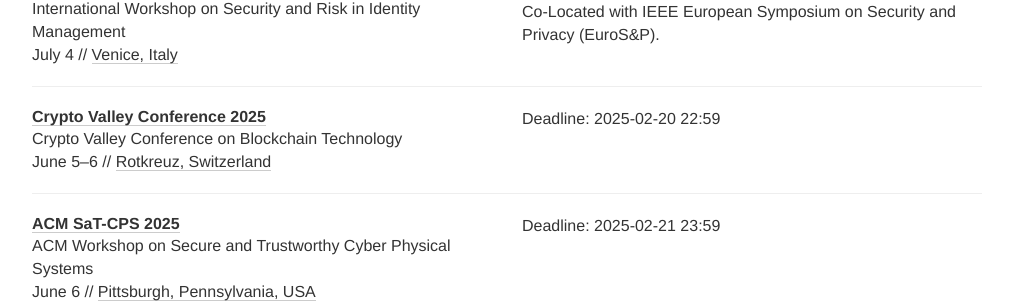
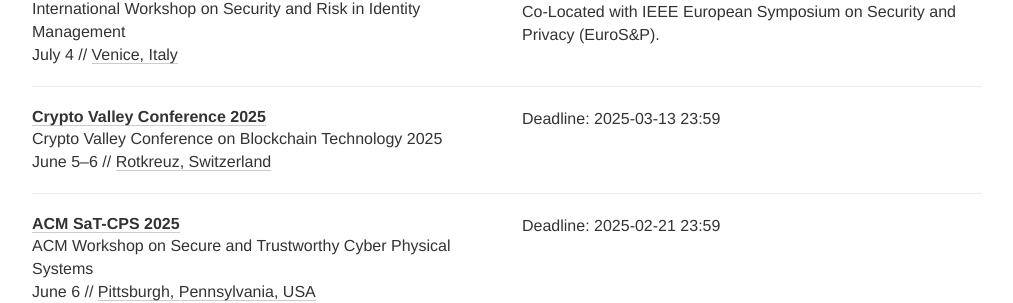
Before and after one commit to sec-deadlines/sec-deadlines.github.io, a Jekyll site: the page built from index.html, in a window 1280 px wide and 900 px high, scrolled down 16737 px. Shown: the part 287-590 px from the top of the window, without its empty margins (133-1146 px from the left). Built offline with Jekyll 4.4.1, drawn with Linux system fonts in a browser that asks for light colours; nearby versions of some CDN libraries; comment, search, counter and statistics services are not loaded.

Commit message:
Updated deadline for CVC25
Deadline for CVC25 was extended.

```diff
--- a/_data/conferences.yml
+++ b/_data/conferences.yml
@@ -1218,14 +1218,14 @@
   tags: [SEC, PRIV, SHOP]
 
 - name: Crypto Valley Conference
-  description: Crypto Valley Conference on Blockchain Technology
+  description: Crypto Valley Conference on Blockchain Technology 2025
   year: 2025
   link: https://cryptovalleyconference.com/call-for-papers
-  deadline: ["2025-02-20 22:59"]
+  deadline: ["2025-03-13 23:59"]
   timezone: UTC
   date: June 5-6
   place: Rotkreuz, Switzerland
-  tags: [SEC, PRIV, CONF]
+  tags: [SEC, PRIV, CRYPTO, CONF]
 
 - name: ACM SaT-CPS
   description: ACM Workshop on Secure and Trustworthy Cyber Physical Systems
```
